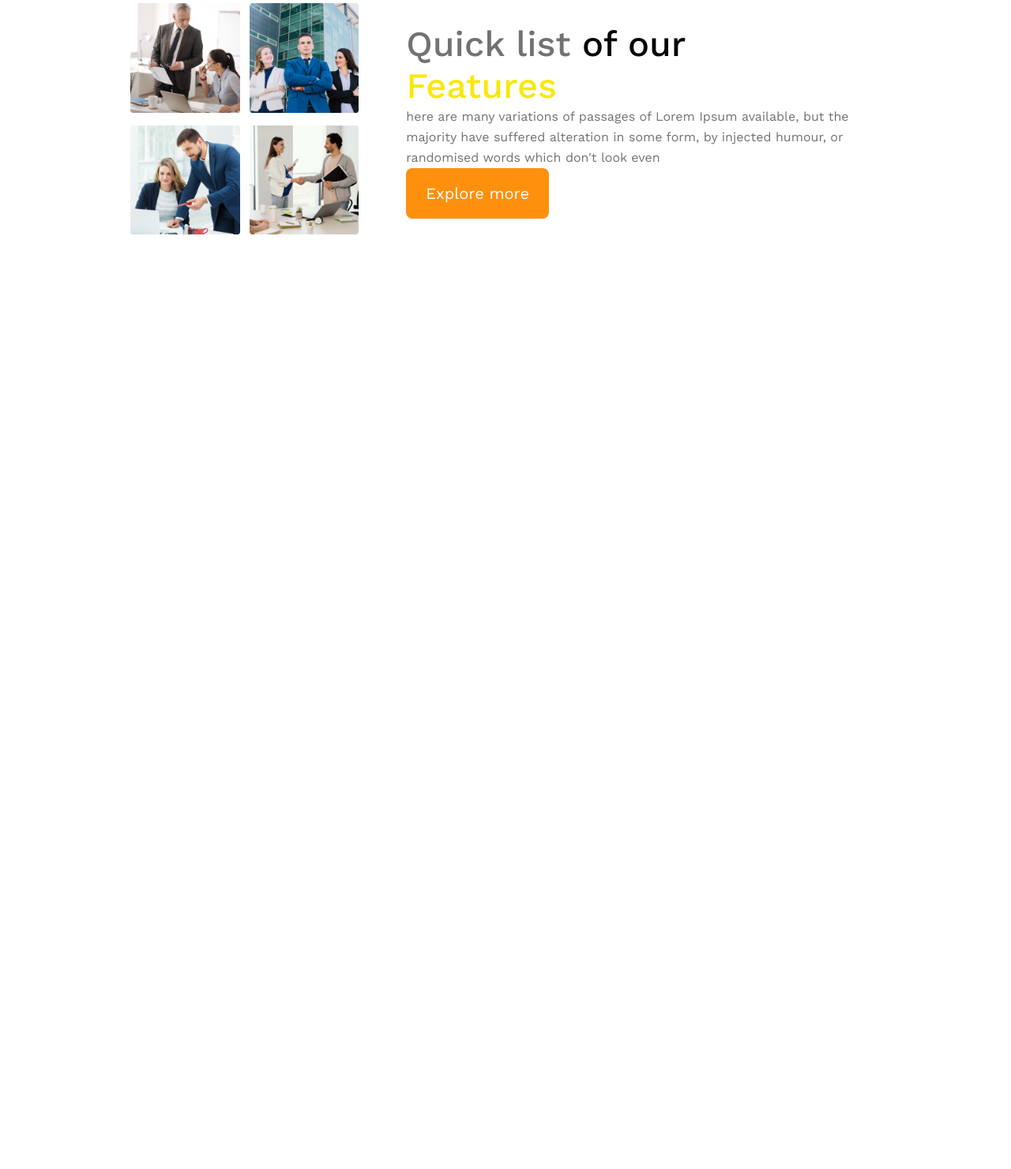
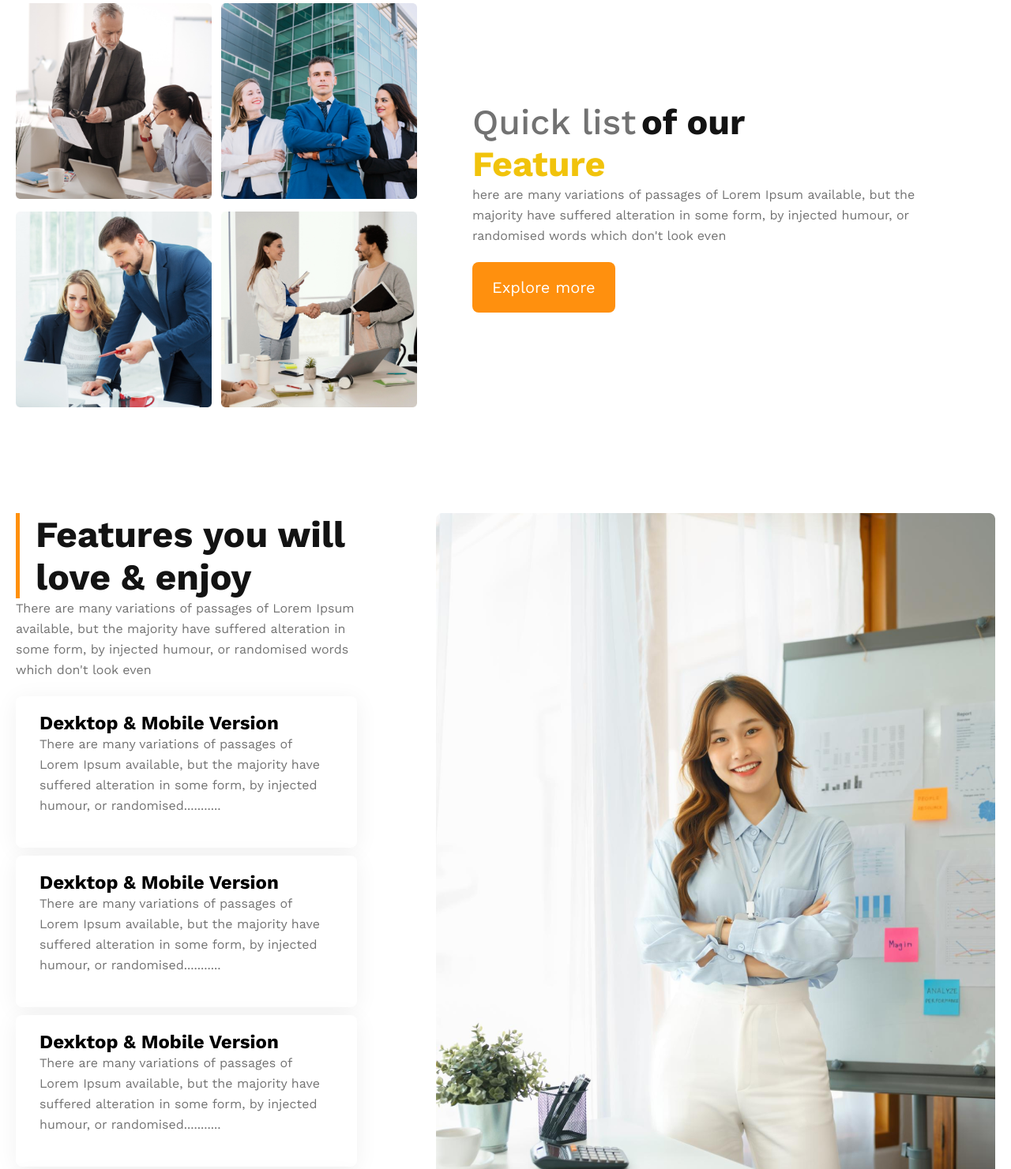
Before and after one commit to SyedShahanurShammas/architect_prac, a plain HTML site: page index.html in a window 1280 px wide. Shown: the part 920-2401 px from the top of the page at 79% size. Before the commit the page ends 1221 px from the top, so only its background shows below. Drawn offline with nearby package versions, Linux system fonts and the light colour scheme.

Commit message:
features two added

```diff
--- a/index.html
+++ b/index.html
@@ -21,7 +21,8 @@
         <section class="banner">
             <div class="banner_content">
                 <h1 class="banner_title">Brand New Group of Architects</h1>
-                <p>There are many variations of passages of Lorem Ipsum available, but the majority have suffered
+                <p class="text-light-gray">There are many variations of passages of Lorem Ipsum available, but the
+                    majority have suffered
                     alteration in some form, by injected humour, or randomised words which don't look even</p>
                 <button class="btn_primary">Explore More</button>
             </div>
@@ -37,13 +38,71 @@
                 <div><img src="images/team4.png" alt=""></div>
             </div>
             <div class="feature_container">
-                <h2 class="feature_title"> Quick list <span class="blck_clr">of our</span> <span
-                        class="yllow_clr">Features</span></h2>
-                <p class="feature_description">here are many variations of passages of Lorem Ipsum available, but the
+                <h1><span class="quick-list">Quick list</span> <span class="of-our">of our</span> <br>
+                    <span class="feature-ss">Feature</span>
+                </h1>
+                <p class="text-light-gray">here are many variations of passages of Lorem Ipsum available, but the
                     majority have suffered
                     alteration in some form, by injected humour, or randomised words which don't look even</p>
                 <button class="btn_primary">Explore more</button>
             </div>
+        </section>
+        <!-- Featuers-two -->
+        <section class="features-2">
+            <div class="features-2-content">
+                <h1 class="feature-2-title">Features you will love & enjoy</h1>
+                <p class="text-light-gray">
+                    There are many variations of passages of Lorem Ipsum available, but the majority have suffered
+                    alteration in some form, by injected humour, or randomised words which don't look even
+                </p>
+                <div class="feature-two-cards-container">
+                    <div class="feature-card">
+                        <h1>Dexktop & Mobile Version</h1>
+                        <p class="text-light-gray">There are many variations of passages of Lorem Ipsum available, but
+                            the majority have
+                            suffered alteration in some form, by injected humour, or randomised...........</p>
+                    </div>
+                    <div class="feature-card">
+                        <h1>Dexktop & Mobile Version</h1>
+                        <p class="text-light-gray">There are many variations of passages of Lorem Ipsum available, but
+                            the majority have
+                            suffered alteration in some form, by injected humour, or randomised...........</p>
+                    </div>
+                    <div class="feature-card">
+                        <h1>Dexktop & Mobile Version</h1>
+                        <p class="text-light-gray">There are many variations of passages of Lorem Ipsum available, but
+                            the majority have
+                            suffered alteration in some form, by injected humour, or randomised...........</p>
+                    </div>
+                    <div class="feature-card">
+                        <h1 class="text-title-common">Dextop & Mobile Version</h1>
+                        <p class="text-light-gray">There are many variations of passages of Lorem Ipsum available, but
+                            the majority have
+                            suffered alteration in some form, by injected humour, or randomised...........</p>
+                    </div>
+                </div>
+            </div>
+            <div class="features-2-picture">
+                <img src="images/architect.png" alt="">
+                <div class="expereince">
+                    <h1>10+ year</h1>
+                    <p>Experience</p>
+                </div>
+            </div>
+
+        </section>
+
+        <section class="some-facts">
+            <div class="fact-description">
+                <h1 class="text-title-common">Some Facts</h1>
+                <p class="text-light-gray">There are many variations of passages of Lorem Ipsum available, but the
+                    majority
+                    have suffered alteration.</p>
+            </div>
+        </section>
+        <!-- Our sponsors -->
+        <section class="sponsors">
+
         </section>
 
     </main>
--- a/style/architect.css
+++ b/style/architect.css
@@ -50,9 +50,15 @@ nav>ul>li {
     max-width: 862px;
 }
 
-.banner_content>p {
+/* main section styles */
+
+main {
+    max-width: 1240px;
+    margin: 0 auto;
+}
+
+.text-light-gray {
     color: #727272;
-    text-align: center;
     font-weight: 400;
     line-height: 26px;
     margin-bottom: 20px;
@@ -86,79 +92,143 @@ nav>ul>li {
 /* feature Styles */
 .feature {
     display: flex;
-    gap: 60px;
     align-items: center;
-    max-width: 950px;
-    margin: 0 auto;
 }
 
 .section_picture {
     display: grid;
     grid-template-columns: repeat(2, 1fr);
     gap: 12px;
+    width: 100%;
+}
+
+.quick-list {
+    font-size: 2.8rem;
+    font-weight: 500;
+    color: #727272;
+}
+
+.of-our {
+    font-size: 2.8rem;
+    font-weight: 700;
+    color: #131313;
+}
+
+.feature-ss {
+    font-size: 2.8rem;
+    font-weight: 700;
+    color: #f1c30c;
 }
 
 .section_picture img {
     width: 100%;
 }
 
-.feature_title {
-    color: #727272;
-    font-size: 45px;
-    font-style: normal;
-    font-weight: 500;
-    width: 464px;
-    line-height: normal;
+.feature_container {
+    padding: 0px 70px;
 }
 
-.blck_clr {
-    color: #050404;
-    font-size: 45px;
-    font-style: normal;
-    font-weight: 700px;
-    line-height: normal;
+/* Features two style */
+.features-2 {
+    margin: 130px 0px;
+    display: flex;
+    gap: 100px;
 }
 
-.yllow_clr {
-    color: #f8e80b;
-    font-size: 45px;
-    font-style: normal;
-    font-weight: 700px;
-    line-height: normal;
+.feature-2-title {
+    color: #131313;
+    font-size: 2.9rem;
+    font-weight: 700;
+    padding-left: 20px;
+    border-left: 5px solid #FF900E;
 }
 
-.feature_description {
-    color: #727272;
-    font-size: 16px;
-    font-style: normal;
-    font-weight: 400;
-    line-height: 26px;
+.feature-card {
+    border-radius: 8px;
+    background: #FFF;
+    padding: 20px 30px;
+    margin-bottom: 10px;
+    box-shadow: 0px 4px 30px 0px rgba(0, 0, 0, 0.06);
 }
 
+.text-title-common {
+    font-size: 20px;
+    font-weight: 600;
+}
 
+.fact-description {
+    width: 542px;
+}
 
+/* Experience */
+.expereince {
+    color: white;
+    width: 300px;
+    border-radius: 8px;
+    background: #FF900E;
+    padding: 30px;
+    position: relative;
+    bottom: 100px;
+    left: -50px;
+}
 
+.expereince>h1 {
+    font: 700;
+    font-size: 4rem;
+}
 
+.expereince>p {
+    text-align: center;
+}
 
 
 
 /* responsive  */
 @media screen and (max-width:576px) {
-    header {
+
+    header,
+    .feature_container {
         padding: 10px;
     }
 
-    nav {
+    nav,
+    .features-2,
+    .feature {
         flex-direction: column;
+    }
+
+    .section_picture {
+        grid-template-columns: 1fr;
+        margin-left: 10px;
+    }
+
+    .section_picture img,
+    .features-2-picture img {
+        width: 100%;
+    }
+
+    .expereince {
+        position: relative;
+        bottom: 0px;
+        left: -0px;
+        width: auto;
+
     }
 }
 
+/* For Medium device */
 @media screen and (min-width:576px) and (max-width:960px) {
     header {
         padding: 30px;
     }
 
-    nav {
+    nav,
+    .features-2 {
         flex-direction: column;
     }
+
+    .section_picture img,
+    .features-2-picture img {
+        width: 90%;
+    }
 }
```
